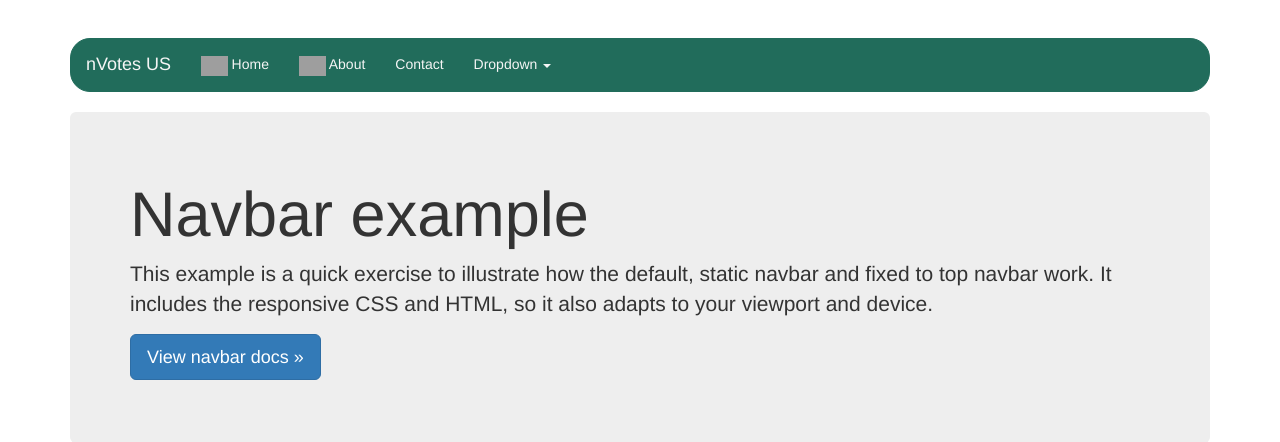
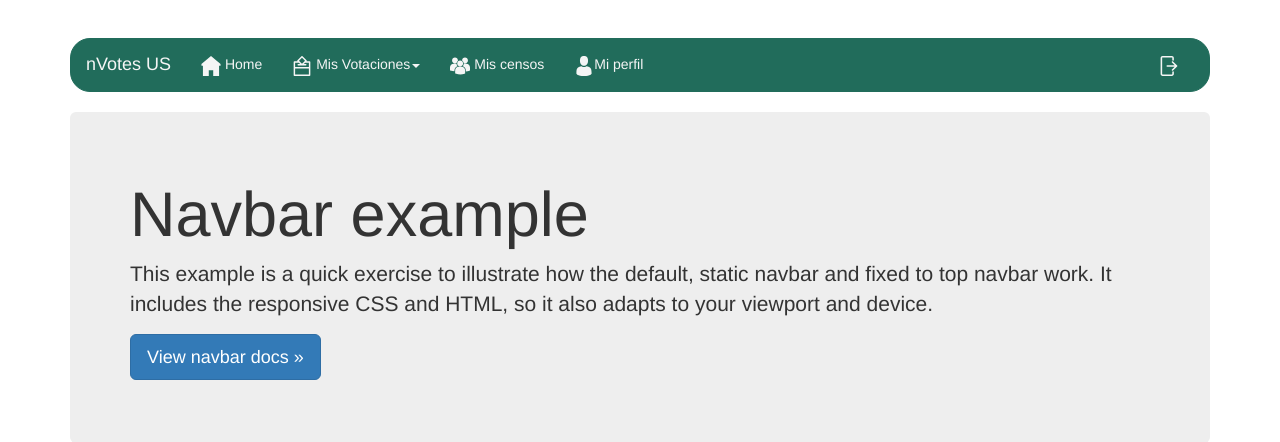
Before and after one commit to EGC-G2-Trabajo-1718/portal-votaciones, a Flask app: page /index in a window 1280 px wide. Shown: the top 442 px of the page. Run offline with Flask 2, Linux system fonts and the light colour scheme; some libraries are stand-ins or nearby versions; grey boxes are pictures that could not be loaded.

Commit message:
style: Añade nuevas características al menú
Añade nombres a los elementos del menú principal acorde con el propósito del sistema.
Añade iconos como archivos estáticos que se representan junto a cada elemento del menú.

```diff
--- a/templates/menu.html
+++ b/templates/menu.html
@@ -2,7 +2,8 @@
     <nav class="navbar navbar-inverse">
         <div class="container-fluid">
             <div class="navbar-header">
-            <button type="button" class="navbar-toggle collapsed" data-toggle="collapse" data-target="#navbar" aria-expanded="false" aria-controls="navbar">
+                <button type="button" class="navbar-toggle collapsed" data-toggle="collapse" data-target="#navbar"
+                        aria-expanded="false" aria-controls="navbar">
                     <span class="sr-only">Toggle navigation</span>
                     <span class="icon-bar"></span>
                     <span class="icon-bar"></span>
@@ -12,27 +13,25 @@
             </div>
             <div id="navbar" class="navbar-collapse collapse" aria-expanded="false" style="height: 1px;">
                 <ul class="nav navbar-nav">
-              <li><a href="#"><img src="http://shababsa7.net/images/PageImage-515435-3918738-home_icon.png" height="20px"/> Home</a></li>
-              <li><a href="#"><img src="https://www.cmu.edu/about/images/icon-i.png" height="20px"/> About</a></li>
-                <li><a href="#">Contact</a></li>
+                    <li><a href="#"><img src="../static/images/home.svg" height="20px"/> Home</a></li>
                     <li class="dropdown">
-                <a href="#" class="dropdown-toggle" data-toggle="dropdown" role="button" aria-haspopup="true" aria-expanded="false">Dropdown <span class="caret"></span></a>
+                        <a href="#" class="dropdown-toggle" data-toggle="dropdown" role="button" aria-haspopup="true"
+                           aria-expanded="false"><img src="../static/images/votaciones.svg" height="20px"/> Mis
+                            Votaciones<span class="caret"></span></a>
                         <ul class="dropdown-menu">
-                  <li><a href="#">Action</a></li>
-                  <li><a href="#">Another action</a></li>
-                  <li><a href="#">Something else here</a></li>
+                            <li><a href="#">Crear votación</a></li>
                             <li role="separator" class="divider"></li>
-                  <li class="dropdown-header">Nav header</li>
-                  <li><a href="#">Separated link</a></li>
-                  <li><a href="#">One more separated link</a></li>
+                            <li><a href="#">Votaciones abiertas</a></li>
+                            <li><a href="#">Votaciones finalizadas</a></li>
+                            <li><a href="#">Administrar votaciones</a></li>
                         </ul>
                     </li>
+                    <li><a href="#"><img src="../static/images/censo.svg" height="20px"/> Mis censos</a></li>
+                    <li><a href="#"><img src="../static/images/perfil.svg" height="20px"/>Mi perfil</a></li>
                 </ul>
-            <!--<ul class="nav navbar-nav navbar-right">
-              <li class="active"><a href="./">Default <span class="sr-only">(current)</span></a></li>
-              <li><a href="#">Static top</a></li>
-              <li><a href="#">Fixed top</a></li>
-            </ul>-->
+                <ul class="nav navbar-nav navbar-right">
+                    <li><a href="#"><img src="../static/images/logout.svg" height="20px"/></a></li>
+                </ul>
             </div><!--/.nav-collapse -->
         </div><!--/.container-fluid -->
     </nav>
```
Also changed, not shown: static/images/censo.svg (added), static/images/home.svg (added), static/images/logout.svg (added), static/images/perfil.svg (added), static/images/votaciones.svg (added). Lines whose indentation alone changed are shown as unchanged.
